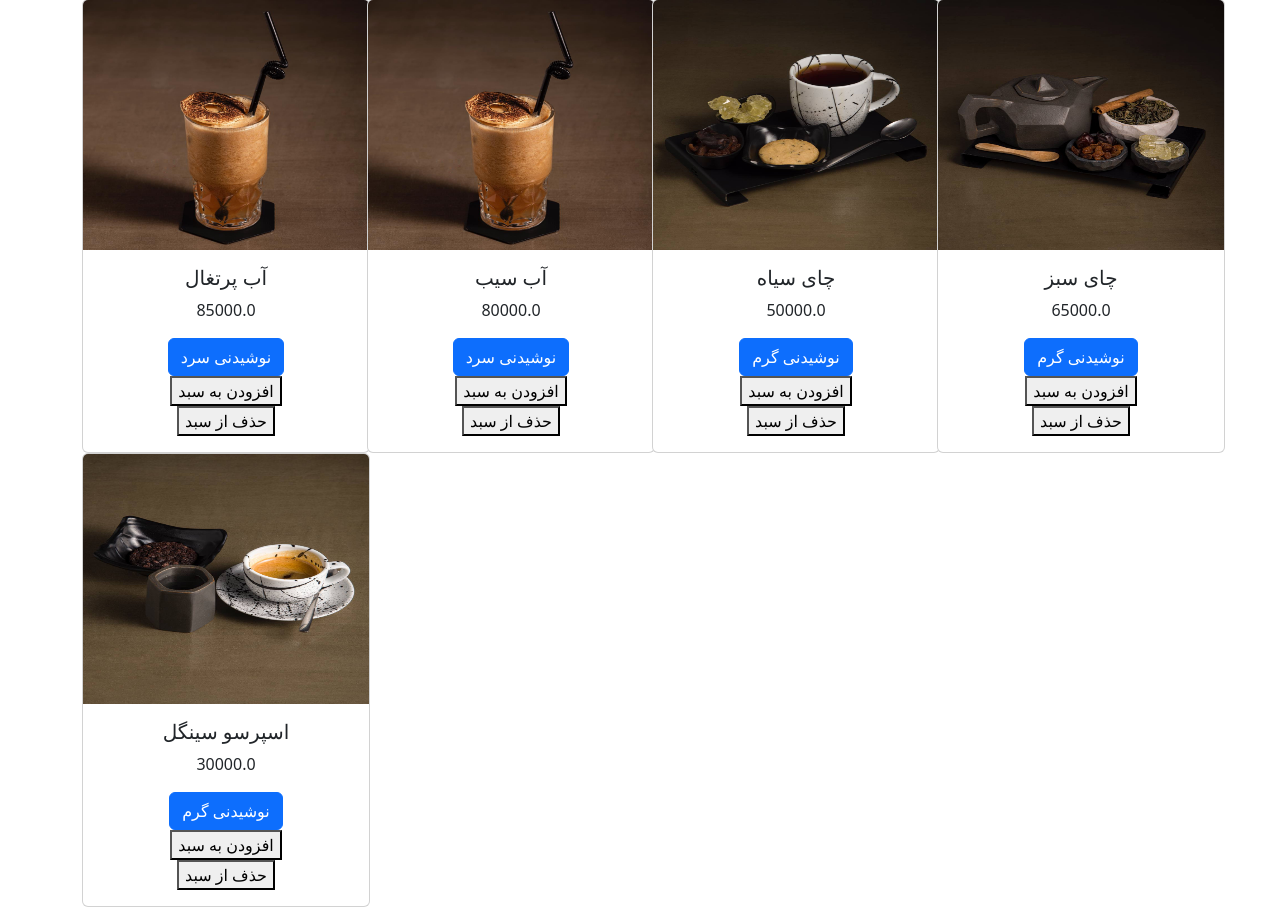
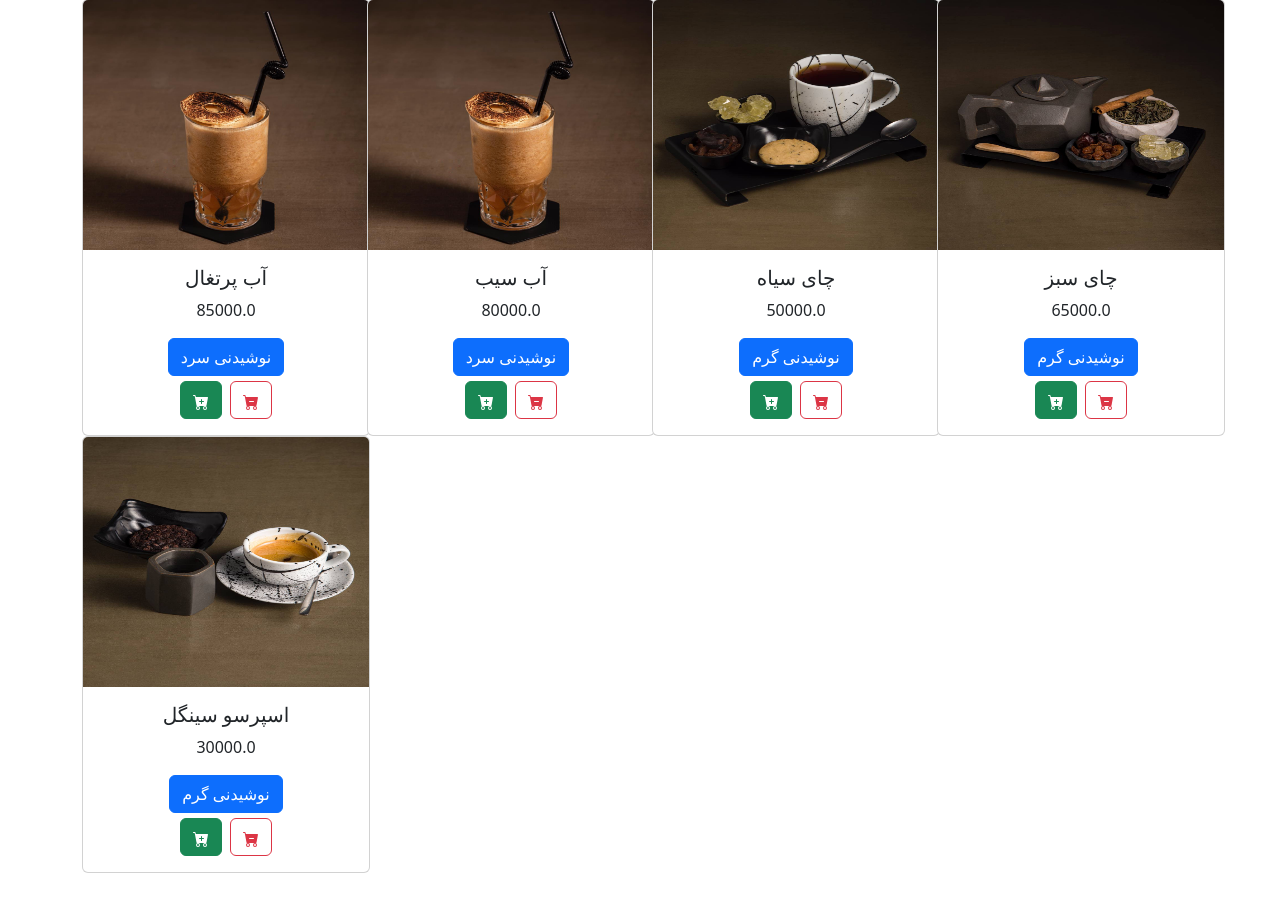
Before and after one commit to pouyaFallahi/GW_CofeShop, a Django app: page /coffe/item/list/ in a window 1280 px wide. Shown: the part 25-932 px from the top of the page. After the commit the page ends 898 px from the top, so only its background shows below. Run offline with Django 5.2, Linux system fonts and the light colour scheme; data comes from the database, SQL or seed files in the repository.

Commit message:
UPDATE | TEMPLATES

```diff
--- a/coffe/templates/coffe/item_list.html
+++ b/coffe/templates/coffe/item_list.html
@@ -24,16 +24,42 @@
                         <h5 class="card-title">{{ item.name }}</h5>
                         <p class="card-text">{{ item.price }}</p>
                         <a href="#" class="btn btn-primary">{{ item.category }}</a>
+                        <div class="container">
+                            <div class="col-md-12 d-flex justify-content-center" style="margin-top: 5px">
+                                <div class="row gx-2">
+                                    <div class="col-6 d-flex justify-content-center">
                                         <form method="post" action="{% url "coffe:add_to_cart" %}">
                                             {% csrf_token %}
                                             <input type="hidden" name="item_id" value="{{ item.id }}">
-                            <button type="submit">افزودن به سبد</button>
+                                            <div class="col-auto">
+                                                <button type="submit" class="btn btn-success">
+                                                    <svg xmlns="http://www.w3.org/2000/svg" width="16" height="16"
+                                                         fill="currentColor"
+                                                         class="bi bi-cart-plus-fill" viewBox="0 0 16 16">
+                                                        <path d="M.5 1a.5.5 0 0 0 0 1h1.11l.401 1.607 1.498 7.985A.5.5 0 0 0 4 12h1a2 2 0 1 0 0 4 2 2 0 0 0 0-4h7a2 2 0 1 0 0 4 2 2 0 0 0 0-4h1a.5.5 0 0 0 .491-.408l1.5-8A.5.5 0 0 0 14.5 3H2.89l-.405-1.621A.5.5 0 0 0 2 1zM6 14a1 1 0 1 1-2 0 1 1 0 0 1 2 0m7 0a1 1 0 1 1-2 0 1 1 0 0 1 2 0M9 5.5V7h1.5a.5.5 0 0 1 0 1H9v1.5a.5.5 0 0 1-1 0V8H6.5a.5.5 0 0 1 0-1H8V5.5a.5.5 0 0 1 1 0"></path>
+                                                    </svg>
+                                                </button>
+                                            </div>
                                         </form>
+                                    </div>
+                                    <div class="col-6 d-flex justify-content-center">
                                         <form action="{% url "coffe:remove_from_cart" %}" method="post">
                                             {% csrf_token %}
                                             <input type="hidden" name="item_id" value="{{ item.id }}">
-                            <button type="submit">حذف از سبد</button>
+                                            <div class="col-auto">
+                                                <button type="button" class="btn btn-outline-danger">
+                                                    <svg xmlns="http://www.w3.org/2000/svg" width="16" height="16"
+                                                         fill="currentColor"
+                                                         class="bi bi-cart-dash-fill" viewBox="0 0 16 16">
+                                                        <path d="M.5 1a.5.5 0 0 0 0 1h1.11l.401 1.607 1.498 7.985A.5.5 0 0 0 4 12h1a2 2 0 1 0 0 4 2 2 0 0 0 0-4h7a2 2 0 1 0 0 4 2 2 0 0 0 0-4h1a.5.5 0 0 0 .491-.408l1.5-8A.5.5 0 0 0 14.5 3H2.89l-.405-1.621A.5.5 0 0 0 2 1zM6 14a1 1 0 1 1-2 0 1 1 0 0 1 2 0m7 0a1 1 0 1 1-2 0 1 1 0 0 1 2 0M6.5 7h4a.5.5 0 0 1 0 1h-4a.5.5 0 0 1 0-1"></path>
+                                                    </svg>
+                                                </button>
+                                            </div>
                                         </form>
+                                    </div>
+                                </div>
+                            </div>
+                        </div>
                     </div>
                 </div>
             </div>
```
Lines whose indentation alone changed are shown as unchanged.
